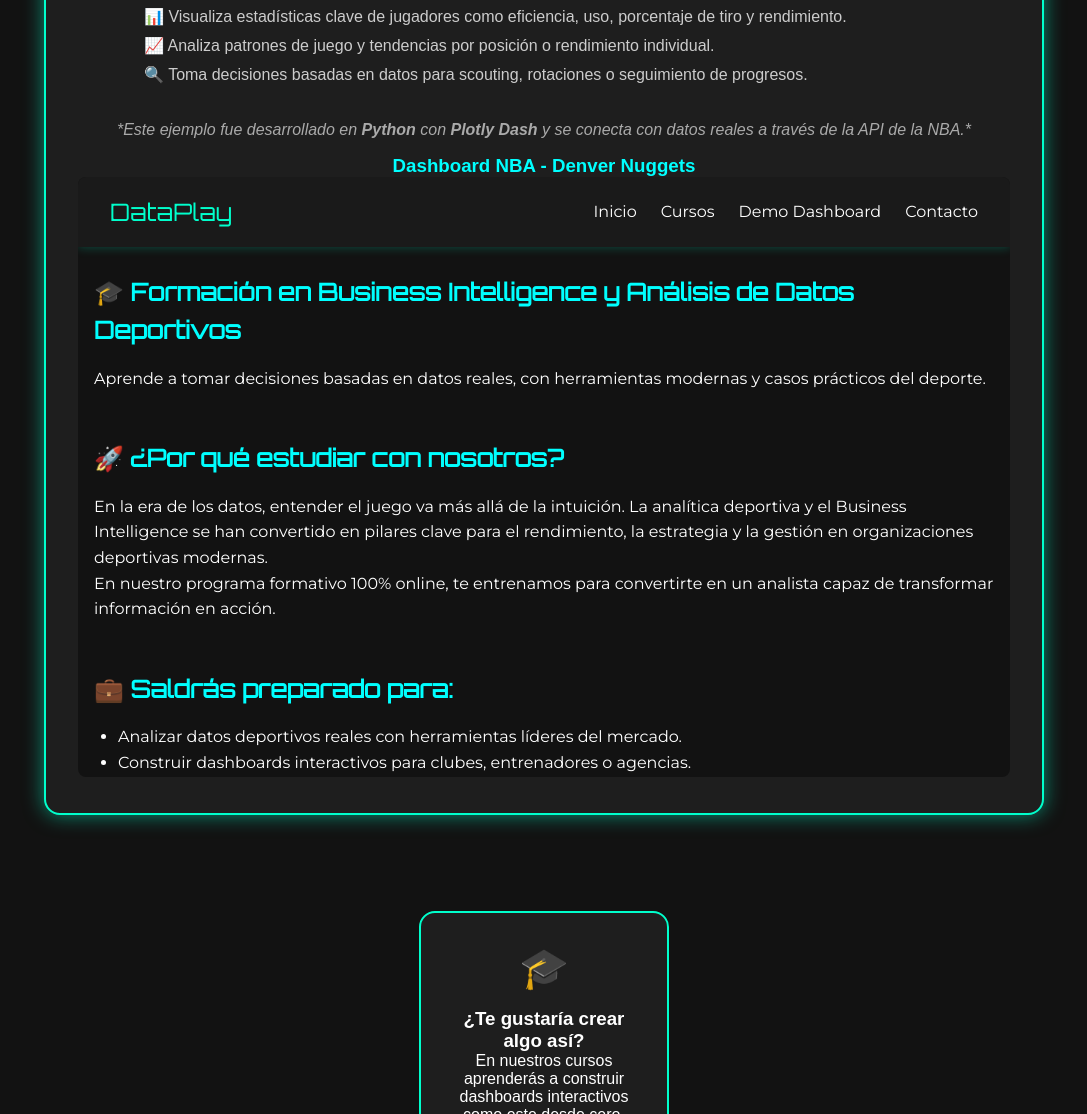
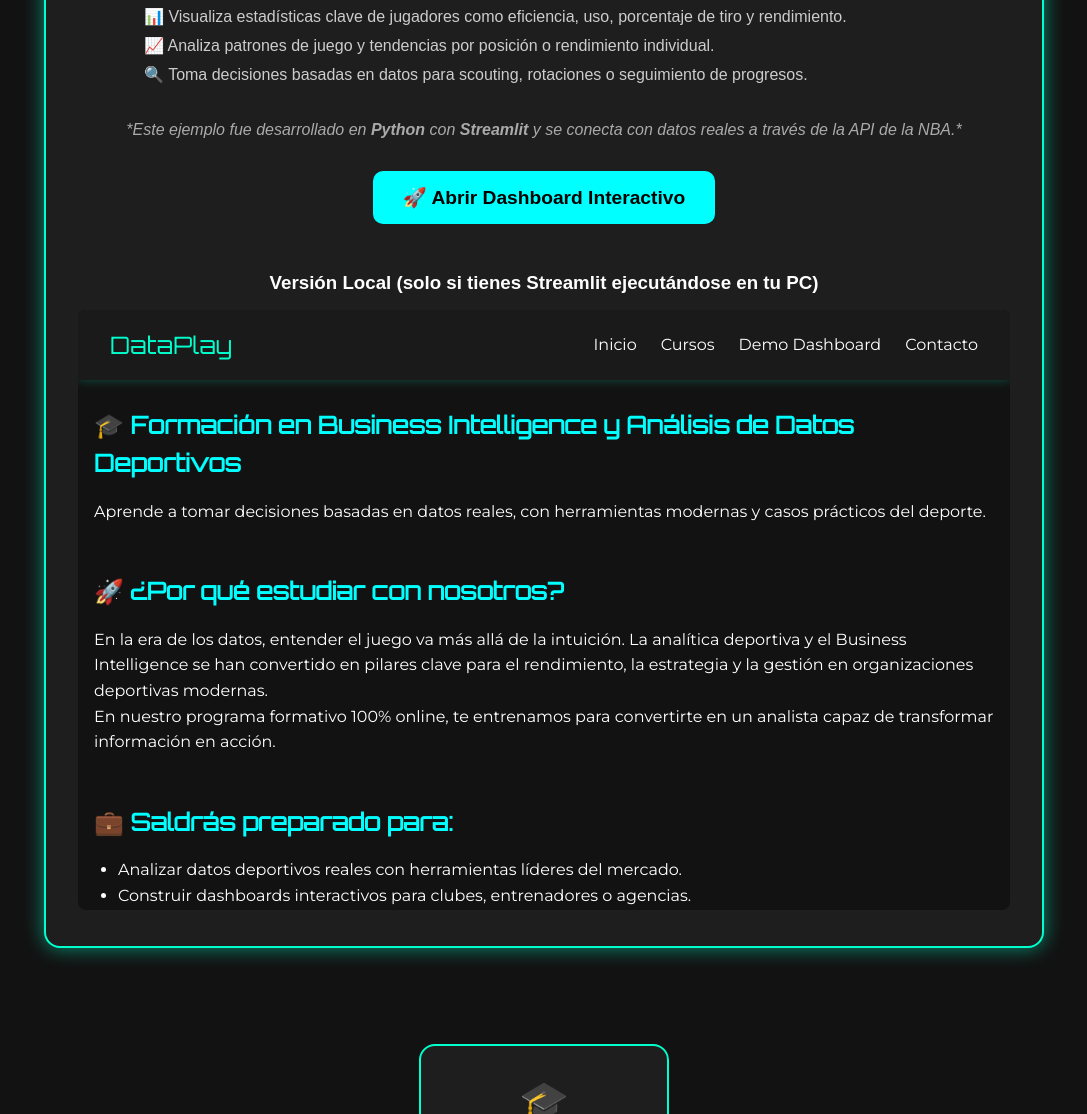
Before and after one commit to Camusyd/dataplay_app, a plain HTML site: page dashboard.html in a window 1280 px wide. Shown: the part 289-1403 px from the top of the page, without its empty margins (96-1183 px from the left). Drawn offline with Linux system fonts and the light colour scheme.

Commit message:
Dashboard html actualizado

```diff
--- a/dashboard.html
+++ b/dashboard.html
@@ -37,11 +37,23 @@
     </ul>
 
     <p style="text-align: center; font-style: italic; color: #aaa; margin-bottom: 1rem;">
-      *Este ejemplo fue desarrollado en <strong>Python</strong> con <strong>Plotly Dash</strong> y se conecta con datos reales a través de la API de la NBA.*
+      *Este ejemplo fue desarrollado en <strong>Python</strong> con <strong>Streamlit</strong> y se conecta con datos reales a través de la API de la NBA.*
     </p>
 
-    <h3 style="text-align: center; color: #00ffff;">Dashboard NBA - Denver Nuggets</h3>
-    <iframe src="http://127.0.0.1:8050"></iframe>
+    <!-- Enlace al dashboard de Streamlit -->
+    <div style="text-align: center; margin-top: 2rem;">
+      <a href="https://nba-dashboard-camusyd.streamlit.app/" target="_blank"
+         style="display: inline-block; background-color: #00ffff; color: #000; padding: 15px 30px;
+                font-size: 1.2rem; border-radius: 10px; text-decoration: none; font-weight: bold;">
+        🚀 Abrir Dashboard Interactivo
+      </a>
+    </div>
+
+    <!-- Iframe para desarrollo local -->
+    <h3 style="text-align: center; margin-top: 3rem;">Versión Local (solo si tienes Streamlit ejecutándose en tu PC)</h3>
+    <div style="text-align: center; margin-top: 1rem;">
+      <iframe src="http://localhost:8501/" width="100%" height="700" frameborder="0"></iframe>
+    </div>
   </section>
 
   <!-- CTA opcional -->
@@ -69,6 +81,5 @@
     </div>
   </footer>
 
-
 </body>
 </html>
```
Also changed, not shown: 1 other file. Lines whose indentation alone changed are shown as unchanged.
